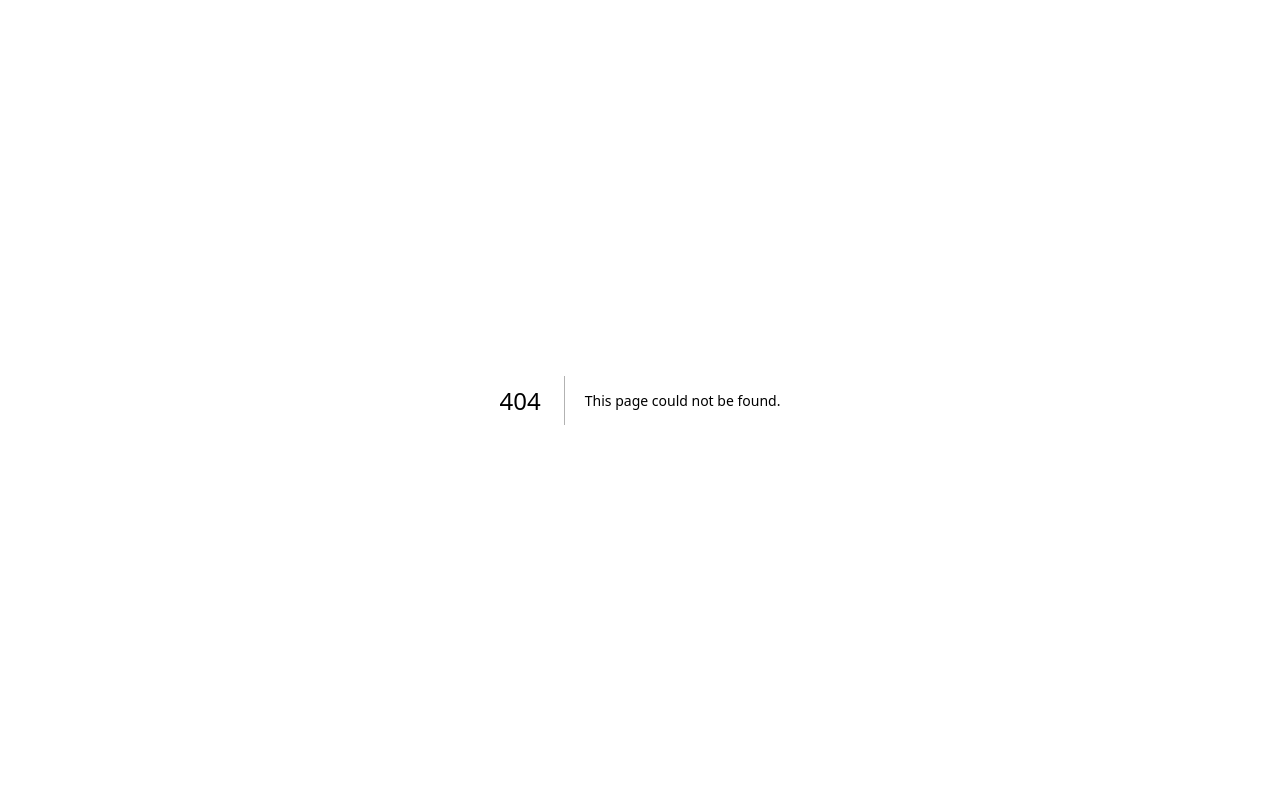
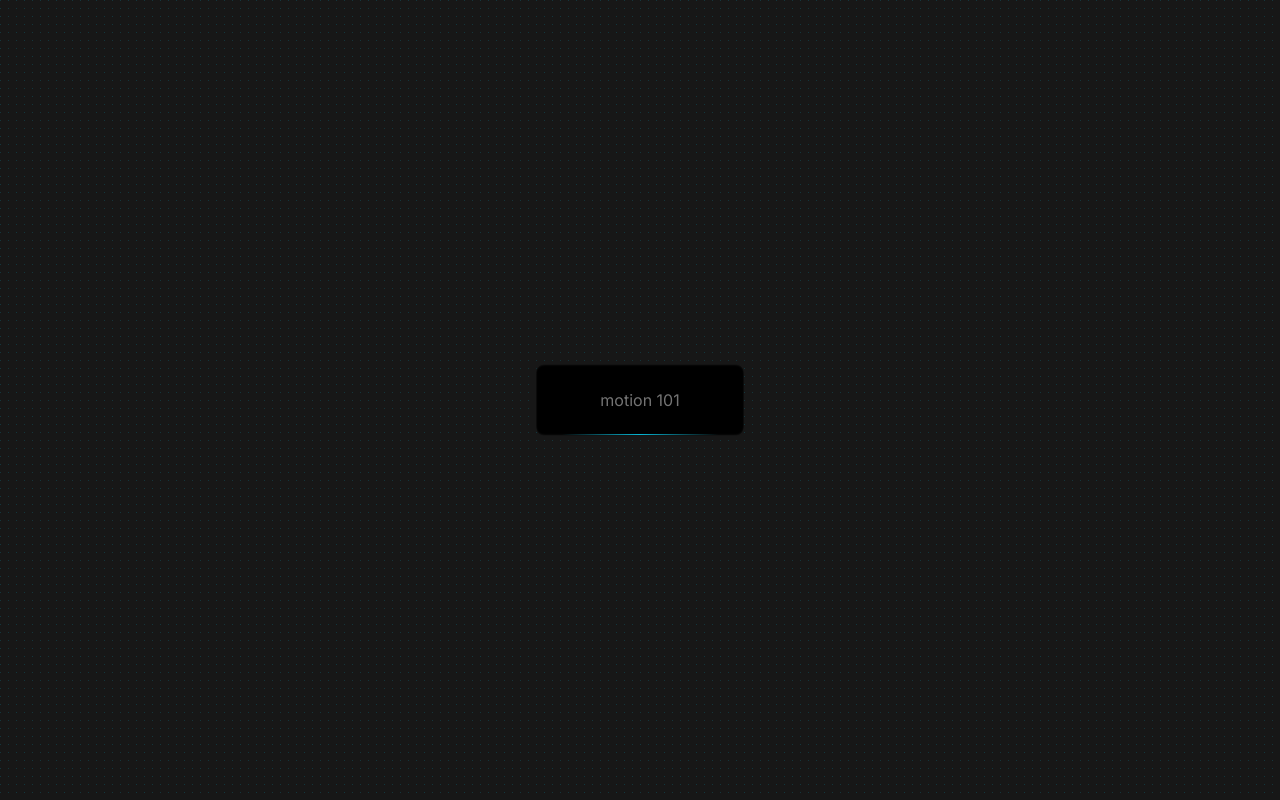
Before and after one commit to iamparmjeetmishra/learnreact, a Next.js app: page /06motion101 in a window 1280 px wide. Before the commit this address had no page. Built offline with nearby package versions, Linux system fonts and the light colour scheme.

Commit message:
Animation-motion101 to learn motion lib

```diff
--- /dev/null
+++ b/src/app/(animation)/06motion101/page.tsx
@@ -0,0 +1,47 @@
+"use client";
+import { motion } from "motion/react";
+
+export default function Motion101() {
+	return (
+		<div
+			className="[perspective::1000px] [transform-style:preserve-3d] h-screen w-full bg-neutral-900 flex items-center justify-center text-white"
+			style={{
+				backgroundImage: `radial-gradient(circle at 0.5px 0.5px,rgba(6,182,212,0.2), 0.5px, transparent 0)`,
+				backgroundSize: "8px 8px",
+				backgroundRepeat: "repeat",
+			}}
+		>
+			<motion.button
+				whileHover={{
+					rotateX: 25,
+					rotateY: 10,
+					boxShadow: "0px 20px 50px rgba(8,112,184, 0.7",
+					y: -5,
+				}}
+				whileTap={{
+					y: 0,
+				}}
+				style={{
+					translateZ: 100,
+				}}
+				// initial={{
+				// 	rotate: 0,
+				// }}
+				// animate={{
+				// 	rotate: [0, 10, 0],
+				// }}
+				transition={{
+					duration: 0.3,
+					ease: "easeInOut",
+				}}
+				className="relative group text-neutral-500 px-16 py-6 rounded-lg bg-black shadow-[0px_1px_2px_0px_rgba(255,255,255,0.1)_inset,0px_-1px_2px_0px_rgba(255,255,255,0.1)_inset]"
+			>
+				<span className="group-hover:text-cyan-500 transition-colors duration-300">
+					motion 101
+				</span>
+				<span className="absolute inset-x-0 bottom-px bg-gradient-to-r from-transparent via-cyan-500 to-transparent h-px w-3/4 mx-auto "></span>
+				<span className="absolute opacity-0 group-hover:opacity-100 transition-opacity duration-300 inset-x-0 bottom-px bg-gradient-to-r from-transparent via-cyan-500 to-transparent h-1 w-3/4 mx-auto blur-sm"></span>
+			</motion.button>
+		</div>
+	);
+}
```
Also changed, not shown: package.json (+31 -30 lines), 2 other files (tests, documents, lock files or other folders).
